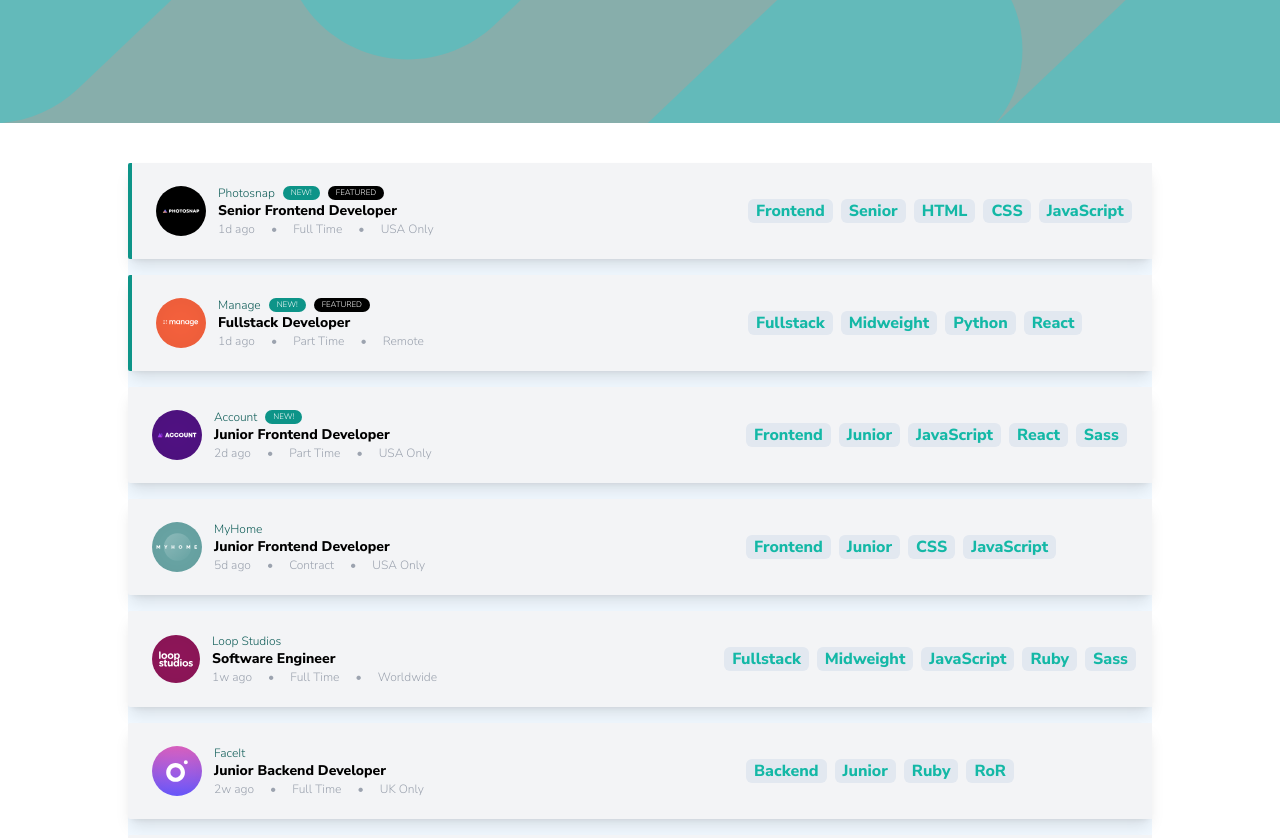
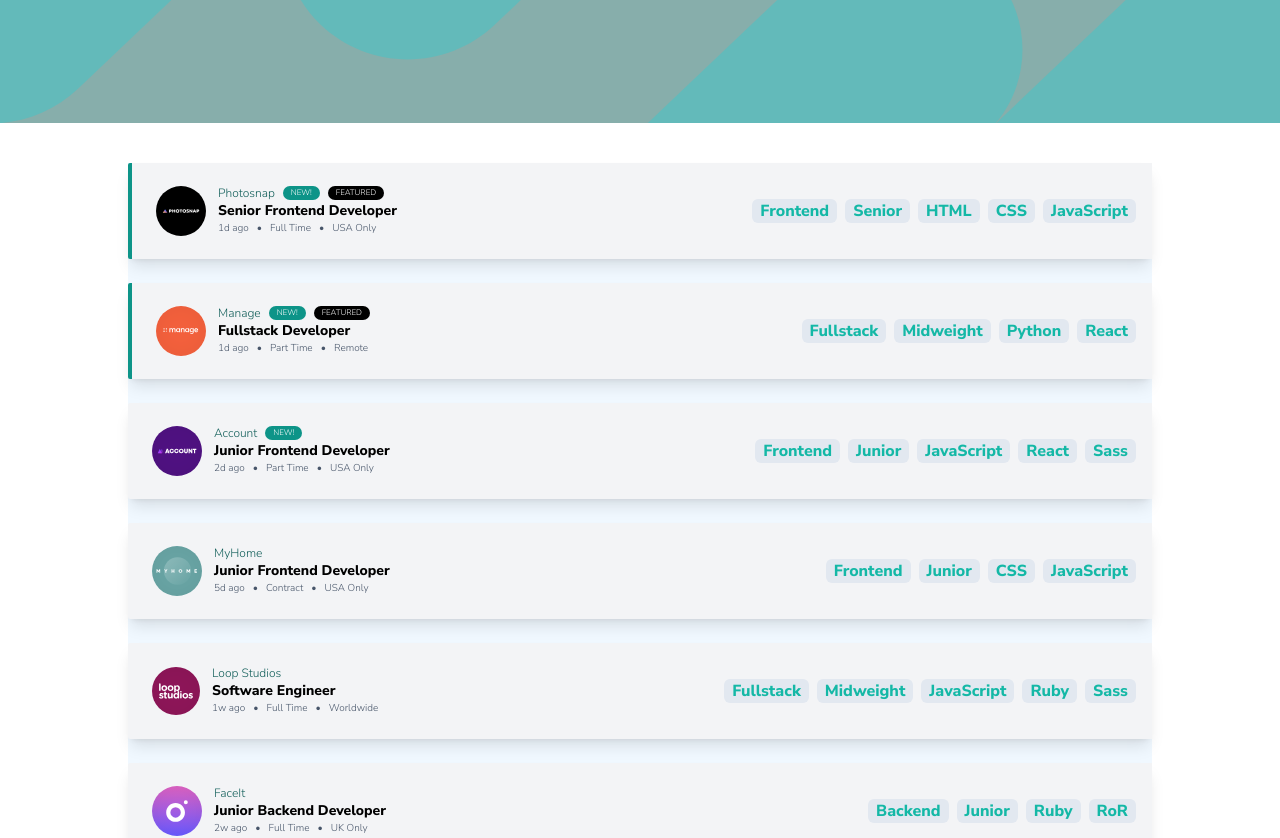
Before and after one commit to srikantgudi/job-listings, a SvelteKit app: page / in a window 1280 px wide. Shown: the top 838 px of the page. Built offline with nearby package versions, Linux system fonts and the light colour scheme.

Commit message:
modified screenshot

```diff
--- a/src/routes/+page.svelte
+++ b/src/routes/+page.svelte
@@ -93,7 +93,7 @@
   </div>
   <div class="my-10">
     {#each data.jobs.filter(f => filterRow(f)) as row}
-      <div class="flex items-center gap-1 h-[6rem] bg-gray-100 my-4 shadow-lg {row.featured ? 'border-l-4 border-teal-600': ''} p-4 rounded-l-sm">
+      <div class="flex items-center gap-1 h-[6rem] bg-gray-100 my-6 shadow-lg {row.featured ? 'border-l-4 border-l-teal-600': ''} p-4 rounded-l-sm">
         <div class="mx-2">
           <img src={row.logo} width="50" alt="logo" align="middle" />
         </div>
@@ -106,12 +106,12 @@
           <div class="font-bold text-sm">
             {row.position}
           </div>
-          <div class="flex gap-4 align-items-center text-xs text-gray-400">
+          <div class="flex gap-2 align-items-center text-[10px] font-bold text-slate-600">
             <span>{row.postedAt}</span> &bull; <span>{row.contract}</span> &bull; <span>{row.location}</span>
           </div>
         </div>
         <!-- tools, etc-->
-        <div class="flex gap-2 my-8">
+        <div class="flex gap-2 my-8 ml-auto">
           <button class="bg-slate-200 rounded-md px-2 text-teal-500 font-bold" on:click={setRoleFilter(row.role)}>{row.role}</button>
           <button class="bg-slate-200 rounded-md px-2 text-teal-500 font-bold" on:click={setLevelFilter(row.level)}>{row.level}</button>
           {#each row.languages as lang}
```
Also changed, not shown: screenshot.png.
